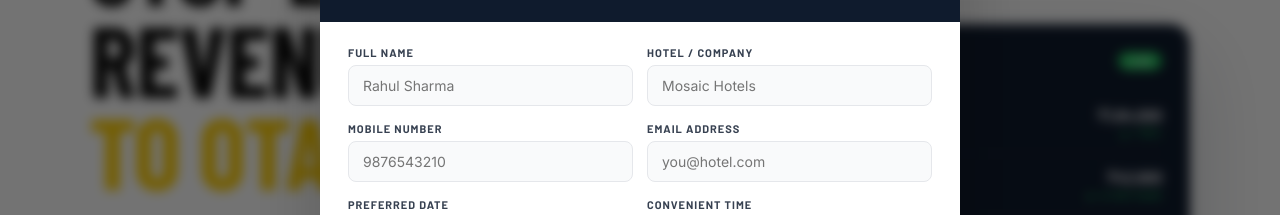
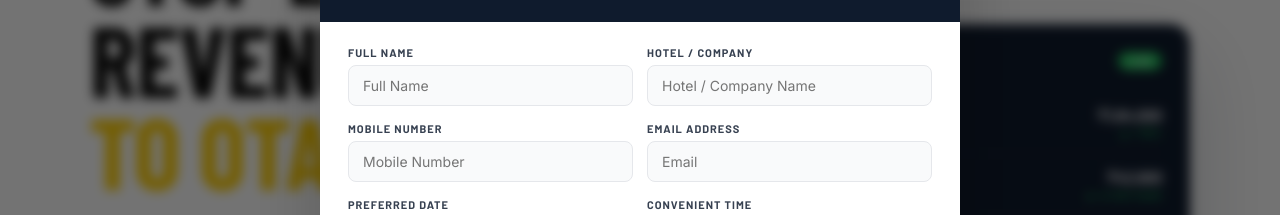
Before and after one commit to likhit27/StayflowWebsite, a React (Vite) app: page / in a window 1280 px wide. Both pictures are taken after a click on the button "Free Tech Audit". Shown: the part 257-472 px from the top of the page. Built offline with nearby package versions, Linux system fonts and the light colour scheme; no server answers; the database is empty; a web font is replaced by a local one.

Commit message:
demo form

```diff
--- a/src/components/DemoForm.tsx
+++ b/src/components/DemoForm.tsx
@@ -137,12 +137,12 @@ export default function DemoForm({ type, onClose }: Props) {
           ) : (
             <form onSubmit={handleSubmit} style={{ display:'flex', flexDirection:'column', gap:16 }}>
               <div style={{ display:'grid', gridTemplateColumns:'1fr 1fr', gap:14 }} className="form-row">
-                <div><label style={lbl}>Full Name</label><input type="text" placeholder="Rahul Sharma" value={form.name} onChange={e=>set('name',e.target.value)} style={inp}/></div>
-                <div><label style={lbl}>Hotel / Company</label><input type="text" placeholder="Mosaic Hotels" value={form.company} onChange={e=>set('company',e.target.value)} style={inp}/></div>
+                <div><label style={lbl}>Full Name</label><input type="text" placeholder="Full Name" value={form.name} onChange={e=>set('name',e.target.value)} style={inp}/></div>
+                <div><label style={lbl}>Hotel / Company</label><input type="text" placeholder="Hotel / Company Name" value={form.company} onChange={e=>set('company',e.target.value)} style={inp}/></div>
               </div>
               <div style={{ display:'grid', gridTemplateColumns:'1fr 1fr', gap:14 }} className="form-row">
-                <div><label style={lbl}>Mobile Number</label><input type="tel" placeholder="9876543210" value={form.mobile} onChange={e=>set('mobile',e.target.value)} style={inp} maxLength={10}/></div>
-                <div><label style={lbl}>Email Address</label><input type="email" placeholder="you@hotel.com" value={form.email} onChange={e=>set('email',e.target.value)} style={inp}/></div>
+                <div><label style={lbl}>Mobile Number</label><input type="tel" placeholder="Mobile Number" value={form.mobile} onChange={e=>set('mobile',e.target.value)} style={inp} maxLength={10}/></div>
+                <div><label style={lbl}>Email Address</label><input type="email" placeholder="Email" value={form.email} onChange={e=>set('email',e.target.value)} style={inp}/></div>
               </div>
               <div style={{ display:'grid', gridTemplateColumns:'1fr 1fr', gap:14 }} className="form-row">
                 <div>
```
